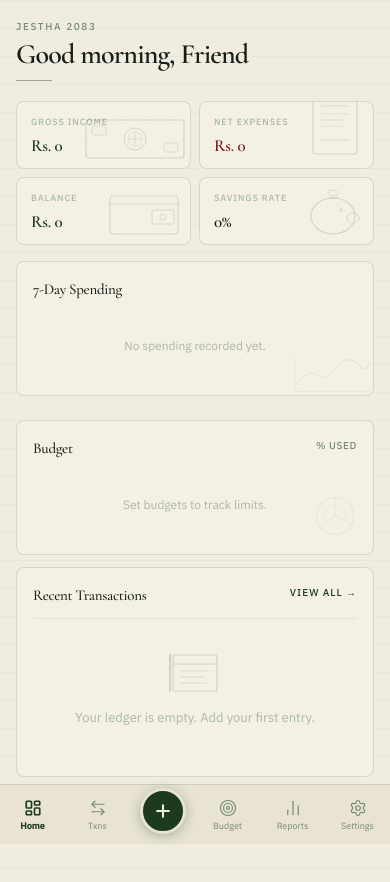
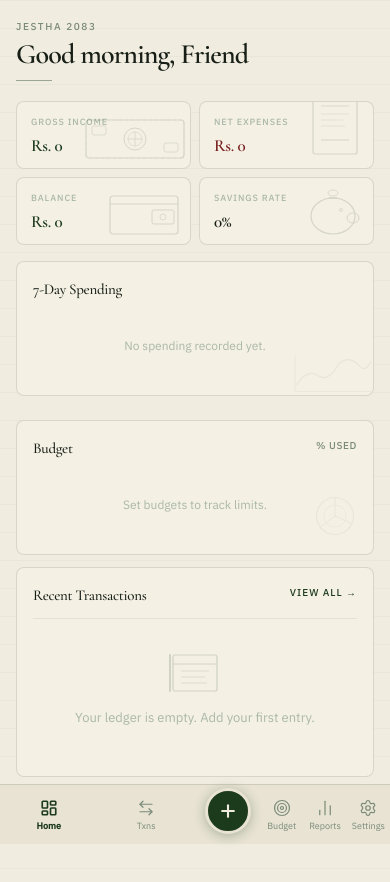
Before and after one commit to nishantgaire13/paisatrack-redesign, a React (Vite) app: page / in a window 390 px wide. Shown: the top 882 px of the page. Built offline with nearby package versions, Linux system fonts and the light colour scheme.

Commit message:
Fix mobile nav button alignment

```diff
--- a/src/components/layout/MobileNav.jsx
+++ b/src/components/layout/MobileNav.jsx
@@ -44,7 +44,7 @@ export default function MobileNav({ onAddTransaction }) {
       zIndex: 100,
     }}>
       {/* Left side — 2 items, each flex:1 */}
-      <div style={{ display: 'flex', flex: 2 }}>
+<div style={{ display: 'flex', flex: 3 }}>
         {LEFT_ITEMS.map(item => <NavItem key={item.to} {...item} />)}
       </div>
 
@@ -69,7 +69,7 @@ export default function MobileNav({ onAddTransaction }) {
       </div>
 
       {/* Right side — 3 items, each flex:1 */}
-      <div style={{ display: 'flex', flex: 3 }}>
+<div style={{ display: 'flex', flex: 2 }}>
         {RIGHT_ITEMS.map(item => <NavItem key={item.to} {...item} />)}
       </div>
     </nav>
```
